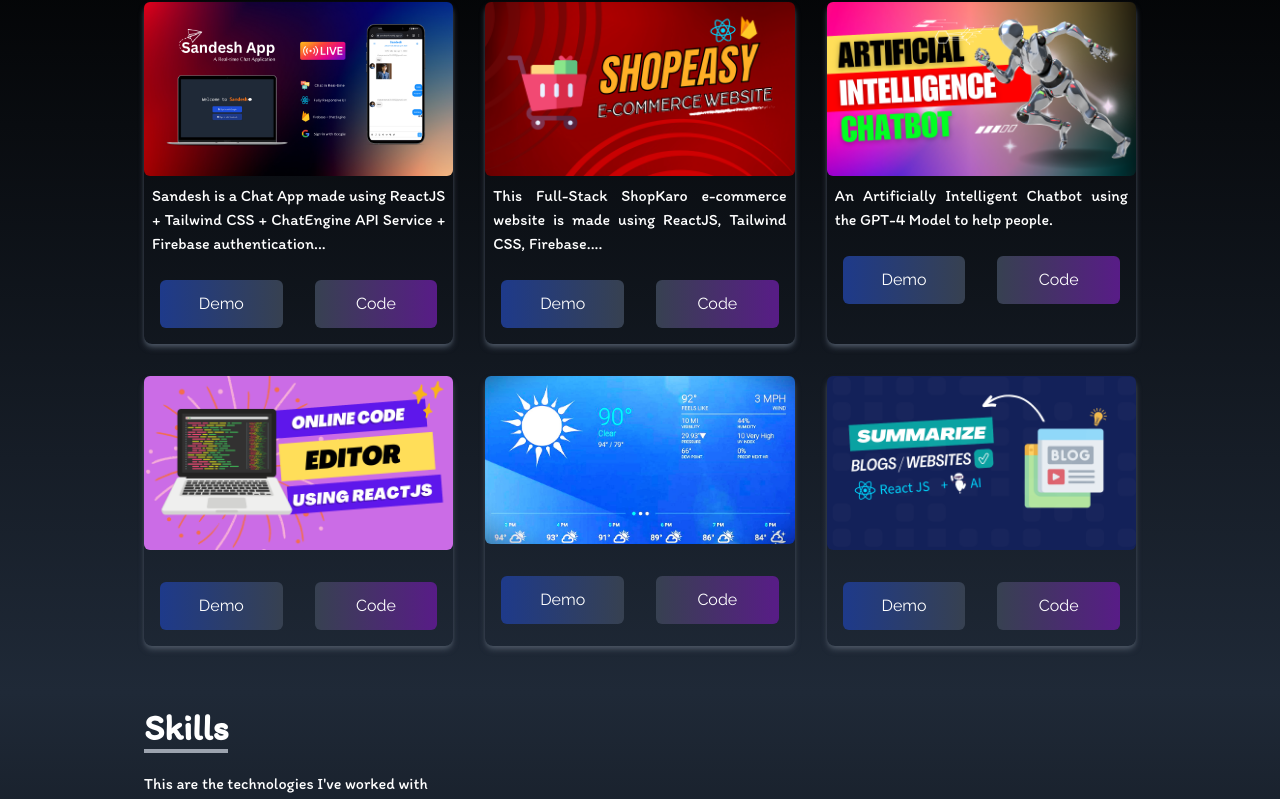
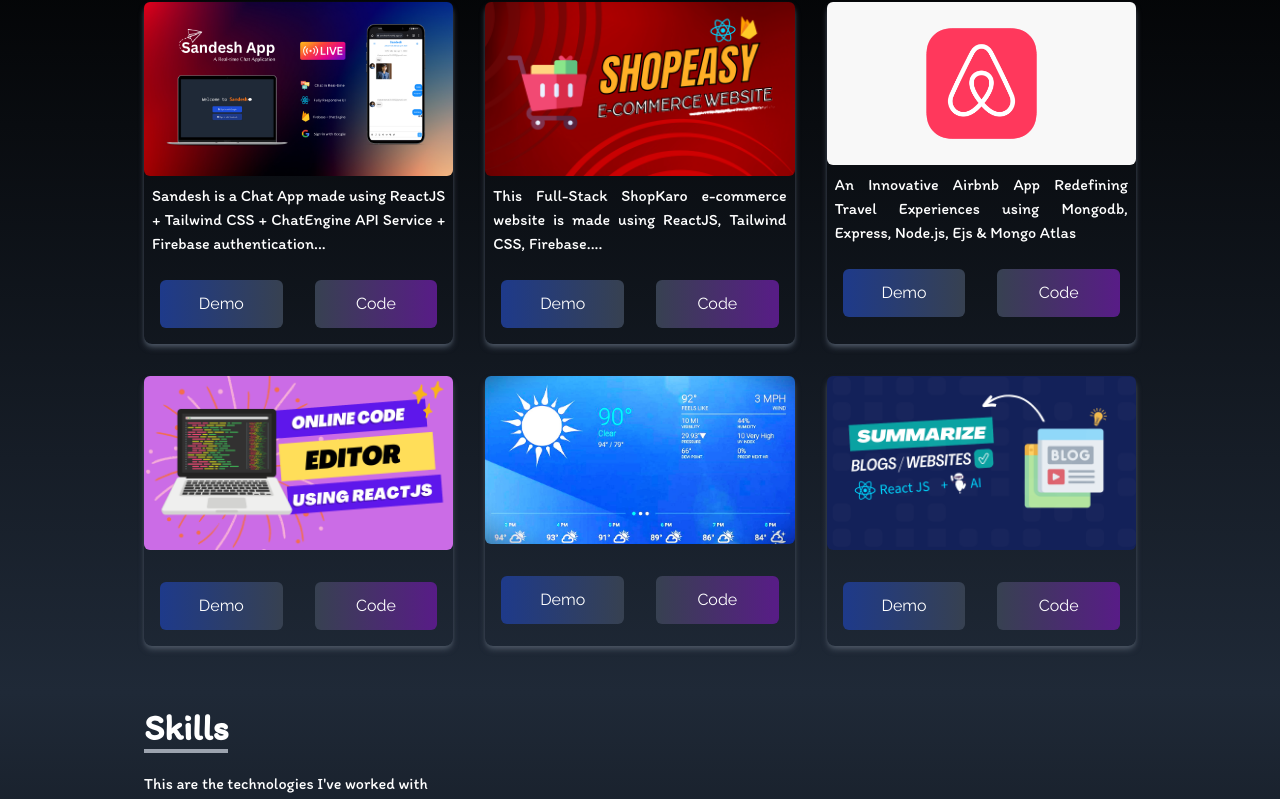
Before and after one commit to mukulsingh75/My-portfolio, a React (Create React App) app: page / in a window 1280 px wide. Shown: the part 1438-2237 px from the top of the page. Built offline with nearby package versions, Linux system fonts and the light colour scheme; a web font is replaced by a local one.

Commit message:
feature add

```diff
--- a/src/components/Projects.jsx
+++ b/src/components/Projects.jsx
@@ -1,7 +1,7 @@
 import React,{useEffect} from 'react'
 import Sandesh from '../assets/projects/sandeshh.png'
 import Gist from '../assets/projects//gist.png'
-import Chatbot from '../assets/projects/chatbot.png'
+import airbnb from '../assets/projects/airbnb.png'
 import Ide from '../assets/projects/ide.png'
 import ShopEasy from '../assets/projects/shopeasy.png'
 import Upscale from '../assets/projects/upscale.png'
@@ -31,10 +31,10 @@
     },
     {
       id: 3,
-      src: Chatbot,
-      desc: "An Artificially Intelligent Chatbot using the GPT-4 Model to help people.",
-      demo: "https://cwbbot.vercel.app/",
-      code: "https://github.com/mukulsingh75"
+      src: airbnb,
+      desc: "An Innovative Airbnb App Redefining Travel Experiences using Mongodb, Express, Node.js, Ejs & Mongo Atlas ",
+      demo: "https://airbnb-clone-app-1.onrender.com/listings",
+      code: "https://github.com/mukulsingh75/Airbnb_clone_App"
     },
     {
       id: 4,
```
Also changed, not shown: src/assets/projects/airbnb.png (added).
